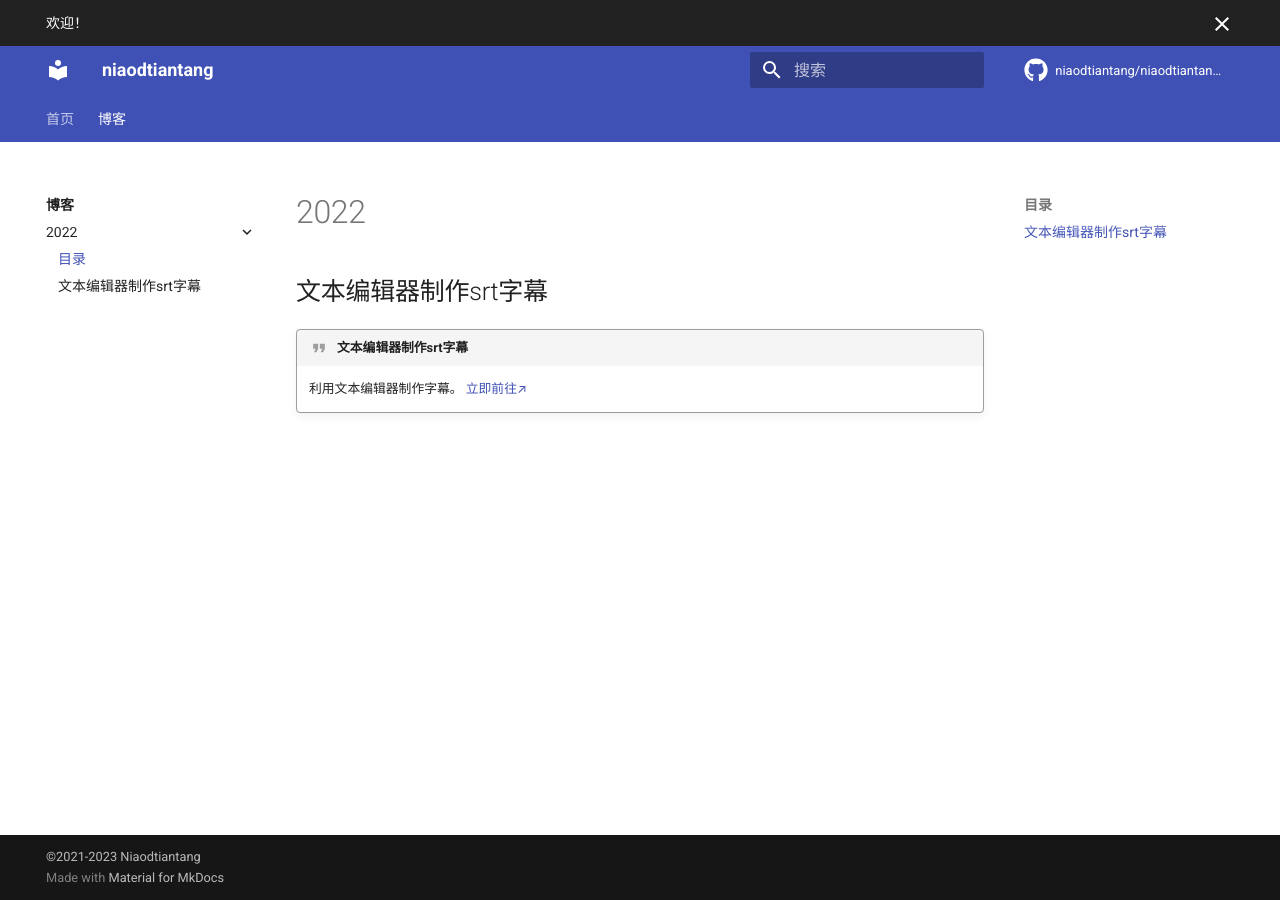
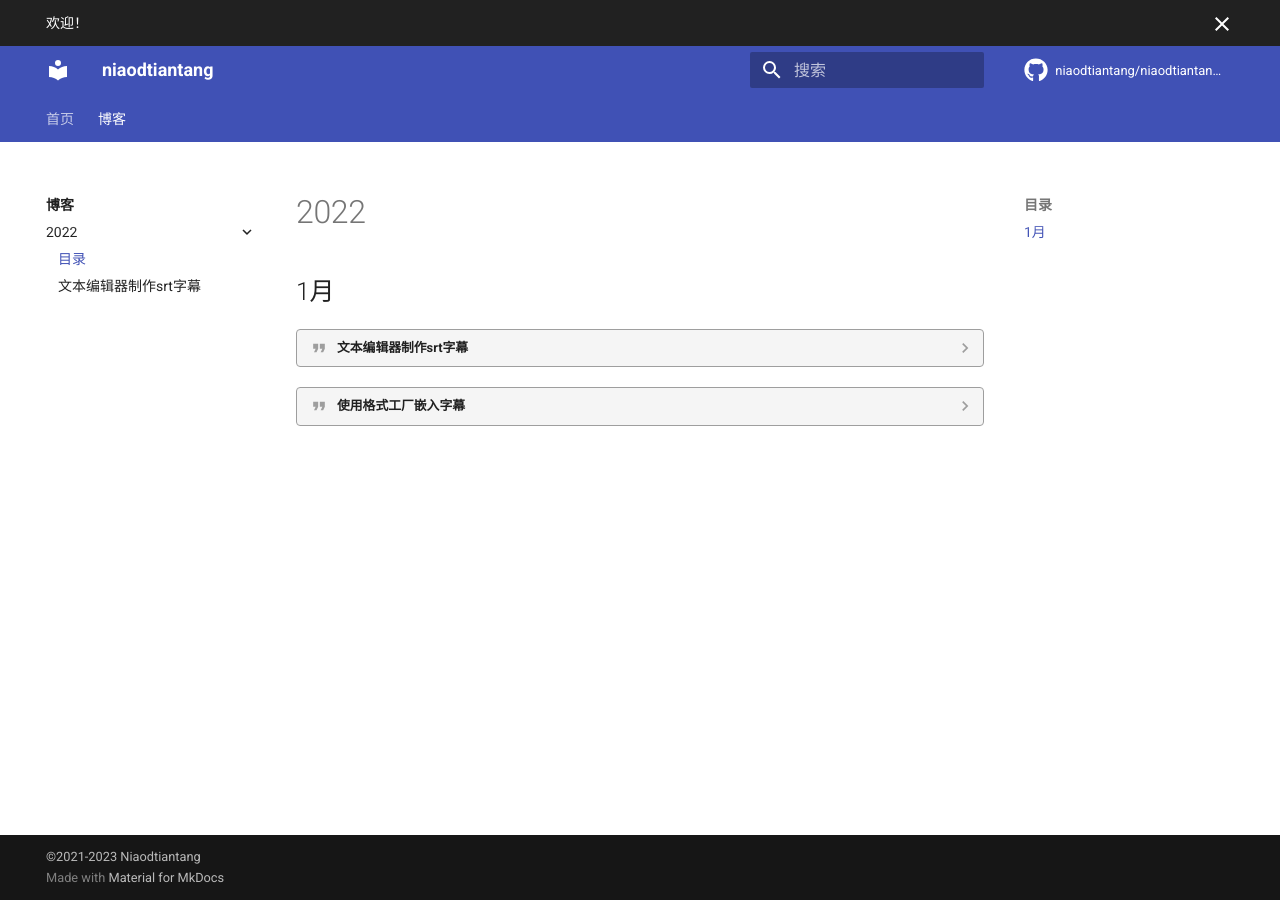
Before and after one commit to halfoffive/halfoffive.github.io, an MkDocs documentation site: the page built from docs/blog/year2022.md, in a window 1280 px wide. Built offline with MkDocs 1.6.1 and Material for MkDocs 9.7.7, drawn with Linux system fonts in a browser that asks for light colours; comment, search, counter and statistics services are not loaded.

Commit message:
Update year2022.md

```diff
--- a/docs/blog/year2022.md
+++ b/docs/blog/year2022.md
@@ -1,6 +1,9 @@
 # 2022
 
-## 文本编辑器制作srt字幕
-!!! quote "文本编辑器制作srt字幕"
+## 1月
+??? quote "文本编辑器制作srt字幕"
     利用文本编辑器制作字幕。
-    [立即前往↗](./1.md)
+    [阅读更多↗](./1.md)
+??? quote  "使用格式工厂嵌入字幕"
+    将srt字幕嵌入到视频中。
+    [阅读更多↗](./2.md)
```
